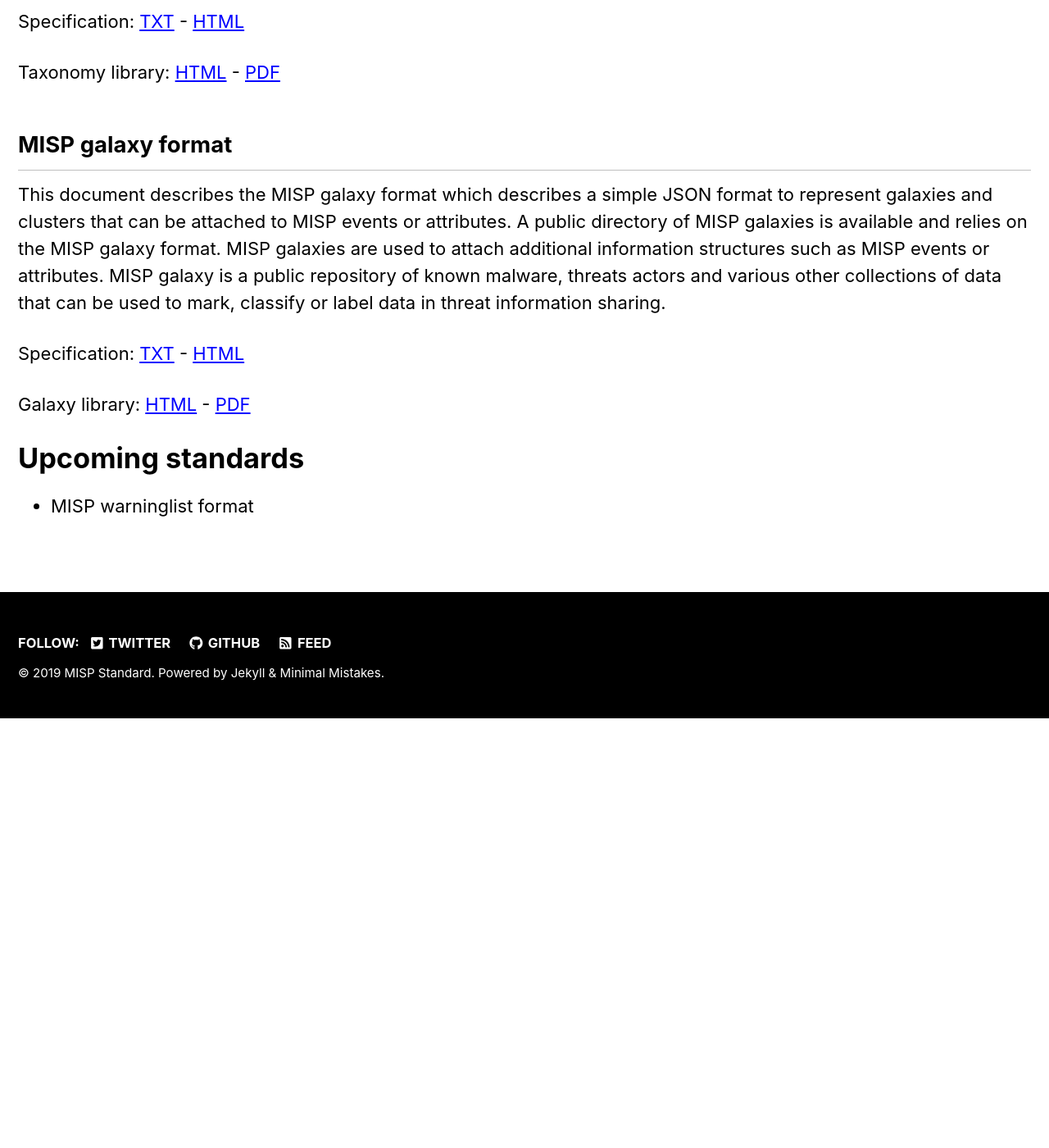
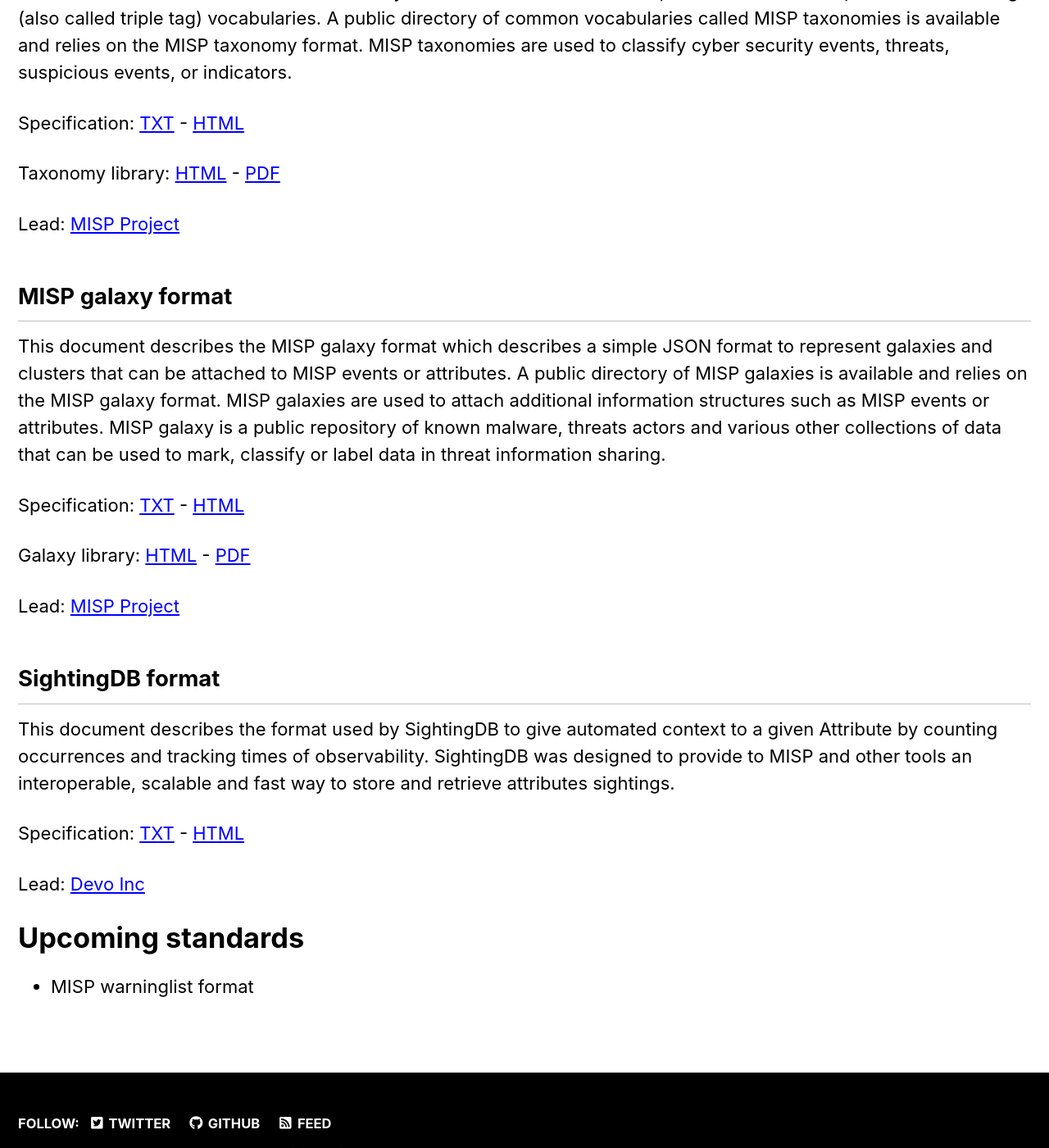
Before and after one commit to MISP/misp-standard.org, a Jekyll site: the page built from standards.md, in a window 1280 px wide and 1400 px high, scrolled down 1380 px. Shown: the whole window at 82% size. Built offline with Jekyll 4.4.1, drawn with Linux system fonts in a browser that asks for light colours; cached includes are drawn as plain includes; nearby versions of some CDN libraries; before the commit the page ends 2257 px from its top, so only the background shows below that; some of the changed text lies outside the part shown.

Commit message:
chg: [standards] SightingDB format added

```diff
--- a/standards.md
+++ b/standards.md
@@ -17,6 +17,8 @@
 
 Specification: [TXT](https://www.misp-standard.org/rfc/misp-standard-core.txt) - [HTML](https://www.misp-standard.org/rfc/misp-standard-core.html)
 
+Lead: [MISP Project](https://www.misp-project.org/)
+
 ## MISP object template format
 
 This document describes the MISP object template format which describes a simple JSON format to represent the various templates used to construct MISP objects. A public directory of common MISP object templates is available and relies on the MISP object reference format.
@@ -24,6 +26,8 @@
 Specification: [TXT](https://www.misp-standard.org/rfc/misp-standard-object-template-format.txt) - [HTML](https://www.misp-standard.org/rfc/misp-standard-object-template-format.html)
 
 Object template library: [HTML](https://www.misp-project.org/objects.html) - [PDF](https://www.misp-project.org/objects.pdf)
+
+Lead: [MISP Project](https://www.misp-project.org/)
 
 ## MISP taxonomy format
 
@@ -33,6 +37,8 @@
 
 Taxonomy library: [HTML](https://www.misp-project.org/taxonomies.html) - [PDF](https://www.misp-project.org/taxonomies.pdf)
 
+Lead: [MISP Project](https://www.misp-project.org/)
+
 ## MISP galaxy format
 
 This document describes the MISP galaxy format which describes a simple JSON format to represent galaxies and clusters that can be attached to MISP events or attributes. A public directory of MISP galaxies is available and relies on the MISP galaxy format. MISP galaxies are used to attach additional information structures such as MISP events or attributes. MISP galaxy is a public repository of known malware, threats actors and various other collections of data that can be used to mark, classify or label data in threat information sharing.
@@ -41,6 +47,16 @@
 
 Galaxy library: [HTML](https://www.misp-project.org/galaxy.html) - [PDF](https://www.misp-project.org/galaxy.pdf)
 
+Lead: [MISP Project](https://www.misp-project.org/)
+
+## SightingDB format
+
+This document describes the format used by SightingDB to give automated context to a given Attribute by counting occurrences and tracking times of observability.  SightingDB was designed to provide to MISP and other tools an interoperable, scalable and fast way to store and retrieve attributes sightings.
+
+Specification: [TXT](https://www.misp-standard.org/rfc/sightingdb-format.txt) - [HTML](https://www.misp-standard.org/rfc/sightingdb-format.html)
+
+Lead: [Devo Inc](https://www.devo.com/)
+
 # Upcoming standards
 
 - MISP warninglist format
```
